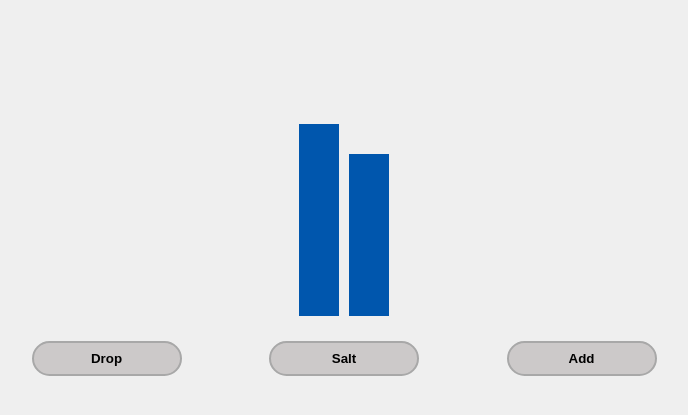
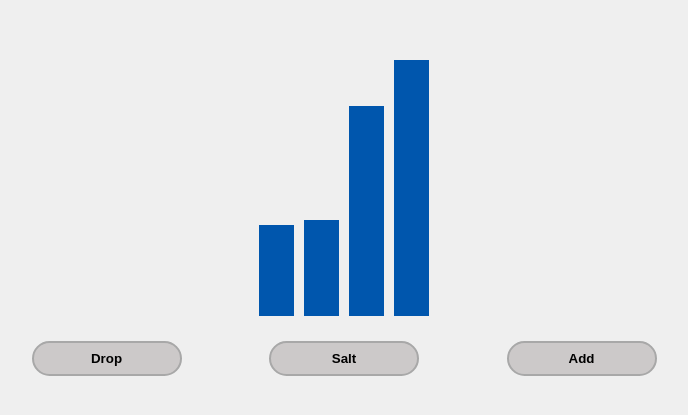
Before and after one commit to Woohaik/sort-visualize, a React (Create React App) app: page / in a window 1280 px wide. Shown: the part 117-532 px from the top of the page, without its empty margins (296-984 px from the left). Built offline with nearby package versions, Linux system fonts and the light colour scheme.

Commit message:
Array de numero de barras cambiado a array de objs

```diff
--- a/src/App.tsx
+++ b/src/App.tsx
@@ -1,31 +1,42 @@
-import React, { useState } from 'react'
+import React, { useState } from 'react';
 
-import Bar from "./components/Bar"
+import Bar from "./components/Bar";
+import { getRandomInt } from './utils/getRandomInt';
 
 
 
-function getRandomInt(min: number, max: number): number {
-  min = Math.ceil(min);
-  max = Math.floor(max);
-  return Math.floor(Math.random() * (max - min + 1)) + min;
-}
-
 const App = () => {
   const CANVAS_SIZE = 800;
-  const barWidth = 40;
-  const MAX_BAR_QUANTITY = 15;
-  const MIN_BAR_QUANTITY = 2;
-  const arrayBar: number[] = [getRandomInt(20, 300), getRandomInt(20, 300)]
-  const [bars, setBars] = useState<number[]>(arrayBar);
+  const barWidth = 35;
+  const MAX_BAR_QUANTITY = 20;
+  const MIN_BAR_QUANTITY = 4;
+  const barArrar = [{
+    color: "#0056ad",
+    height: getRandomInt(20, 300)
+  },
+  {
+    color: "#0056ad",
+    height: getRandomInt(20, 300)
+  },
+  {
+    color: "#0056ad",
+    height: getRandomInt(20, 300)
+  },
+  {
+    color: "#0056ad",
+    height: getRandomInt(20, 300)
+  },
+  ];
 
-  const salt = () => {
-    setBars(bars.map(() => getRandomInt(20, 300)))
-  }
-
+  const [bars, setBars] = useState(barArrar);
+  const salt = () => setBars(barsObjects => barsObjects.map(barObject => ({ ...barObject, height: getRandomInt(20, 300) })))
 
   const addHandler = () => {
     if (bars.length < MAX_BAR_QUANTITY) {
-      bars.push(getRandomInt(20, 300));
+      bars.push({
+        color: "#0056ad",
+        height: getRandomInt(20, 300)
+      });
       setBars([...bars])
     }
   }
@@ -43,13 +54,13 @@ const App = () => {
       <div className="wrapper ">
         <div className="order-content" style={{ left: (CANVAS_SIZE - widthOfContent()) / 2, width: widthOfContent() }}>
           {
-            bars.map((bar, index) => {
+            bars.map((barObject, index) => {
               const size = {
-                height: bar,
+                height: barObject.height,
                 width: barWidth
               }
-              const leftPosition: number = (index * 50);
-              return <Bar key={index} left={leftPosition} size={size} color="#0056ad" />
+              const leftPosition: number = (index * 45);
+              return <Bar class={index > 3 ? "ease-in" : ""} key={index} left={leftPosition} size={size} color="#0056ad" />
             })
           }
         </div>
--- a/src/assets/style.css
+++ b/src/assets/style.css
@@ -10,6 +10,8 @@ body {
 .bar {
     position: absolute;
     bottom: 25px;
+
+    transition: all 0.5s;
 }
 
 .wrapper {
@@ -26,6 +28,7 @@ input {
 
 .order-content {
     height: 100%;
+    transition: all 0.3s;
     width: 100%;
     position: absolute;
 }
@@ -53,3 +56,26 @@ input {
     display: flex;
     justify-content: space-evenly;
 }
+
+@keyframes anim {
+    from {
+        bottom: 50%;
+        opacity: 0;
+        transform: scaleY(0);
+        transform: skewX(-18deg);
+    }
+    to {
+        opacity: 1;
+        bottom: 25px;
+        transform: scaleY(1);
+        transform: skewX(0deg);
+    }
+}
+.ease-in {
+    animation-name: anim;
+    animation-duration: 0.5s;
+}
+
+.drop {
+    height: 1px !important;
+}
--- a/src/components/Bar.tsx
+++ b/src/components/Bar.tsx
@@ -7,11 +7,12 @@ interface Props {
         width: number;
     }
     color: string;
+    class: string;
 }
 
 const Bar = (props: Props) => {
     return (
-        <div className="bar" style={{ background: props.color, left: props.left, width: props.size.width, height: props.size.height }}>
+        <div className={`bar ${props.class} `} style={{ background: props.color, left: props.left, width: props.size.width, height: props.size.height }}>
         </div>
     )
 }
--- /dev/null
+++ b/src/utils/getRandomInt.ts
@@ -0,0 +1,5 @@
+export function getRandomInt(min: number, max: number): number {
+    min = Math.ceil(min);
+    max = Math.floor(max);
+    return Math.floor(Math.random() * (max - min + 1)) + min;
+}
```
